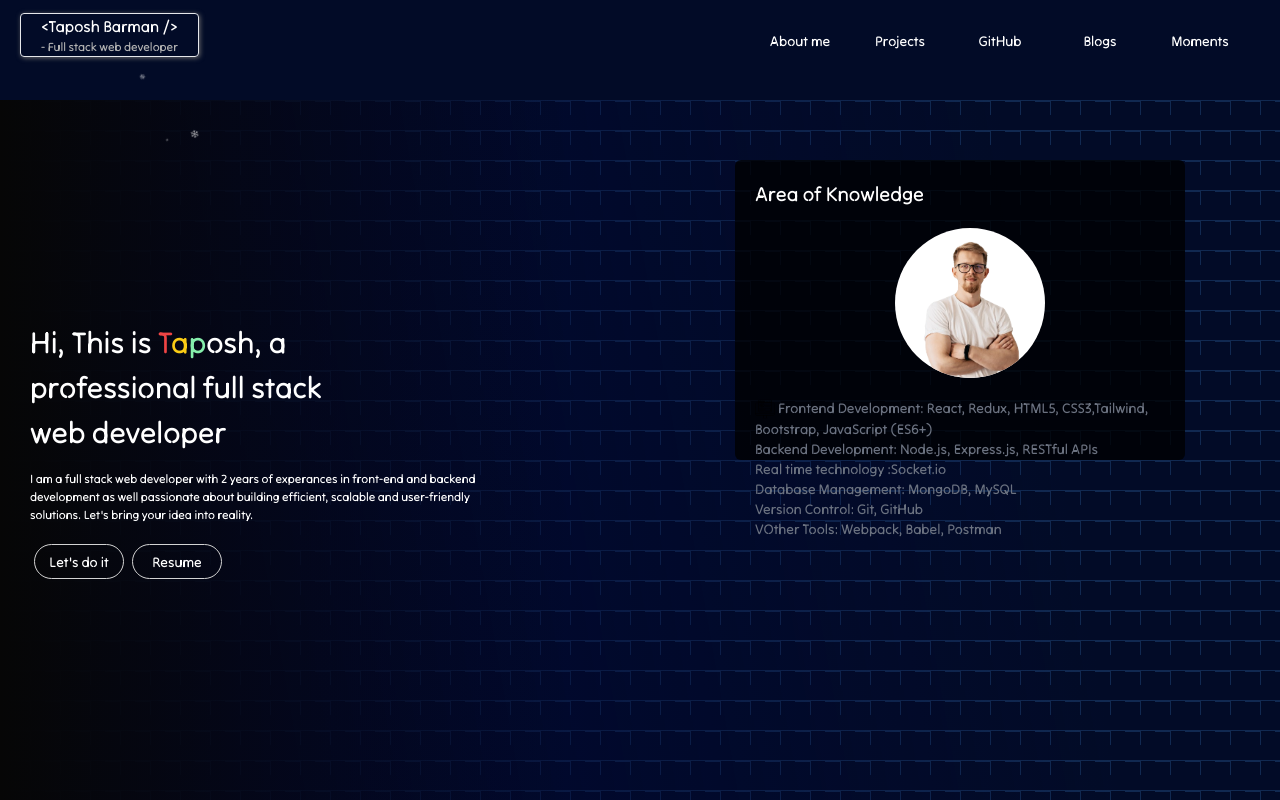
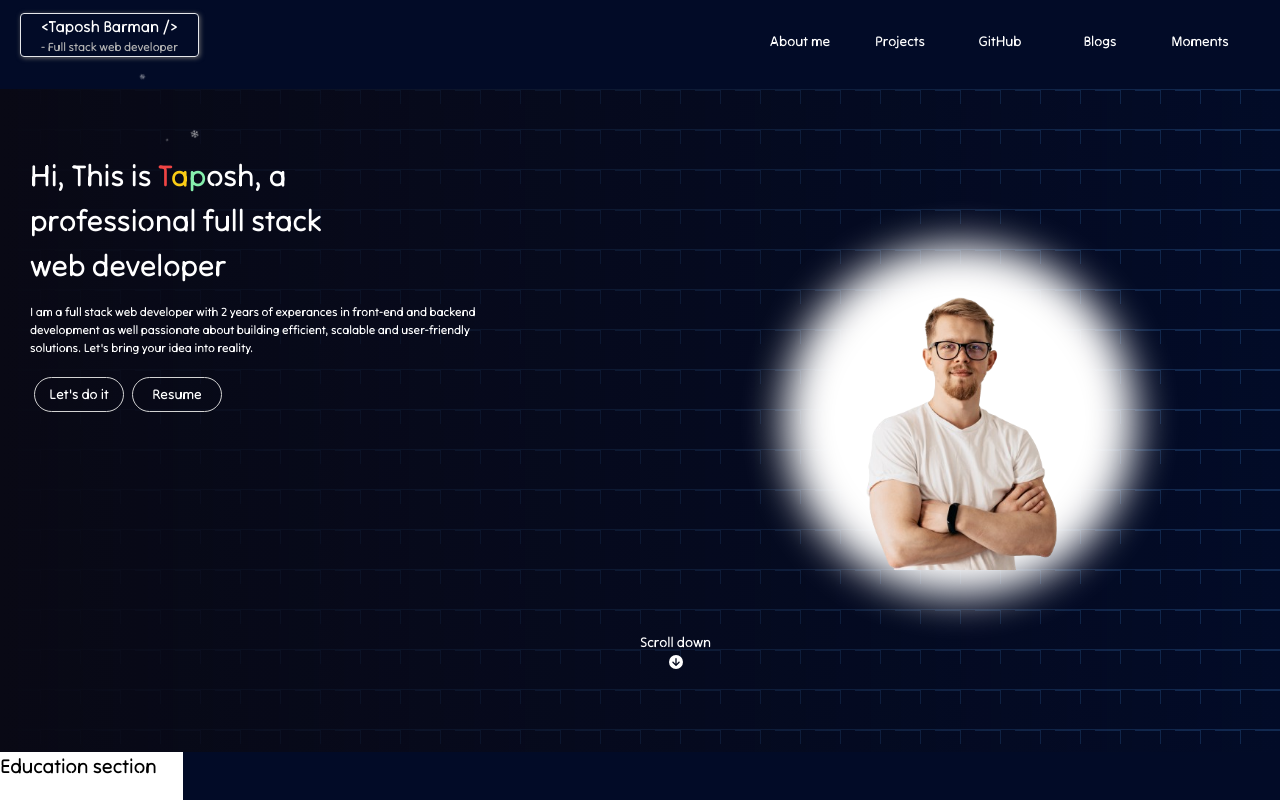
Before and after one commit to Taposh321/Portfolio, a React (Vite) app: page / in a window 1280 px wide. Built offline with nearby package versions, Linux system fonts and the light colour scheme.

Commit message:
ui changed

```diff
--- a/src/components/aboutMe/aboutMe.jsx
+++ b/src/components/aboutMe/aboutMe.jsx
@@ -7,7 +7,7 @@ import AnimatedLight from "./animatedLight"
 import '../../assets/photo/heroPhoto.png'
 // import LoadingEffect from '../effects/loadingEffect'
 import { FontAwesomeIcon } from '@fortawesome/react-fontawesome';
-import {faLocation,faUser,faGraduationCap,faPray} from '@fortawesome/free-solid-svg-icons';
+import {faLocation,faUser,faGraduationCap,faPray,faArrowCircleDown} from '@fortawesome/free-solid-svg-icons';
 import { faLadderWater } from '@fortawesome/free-solid-svg-icons/faLadderWater';
 
 
@@ -31,8 +31,7 @@ return ()=>{
 return (
 <>
 <div
- className={` overflow-hidden relative row-start-2 row-end-13 col-span-12 grid grid-cols-12
-   grid-rows-12 gap-0 grid-lines    `}>
+ className={` overflow-hidden relative row-start-2 row-end-13 col-span-12 grid grid-cols-12 grid-rows-12 gap-0 grid-lines heroContent`}>
       <motion.div
  className="slideDown"
  initial={{scaleY:1}}
@@ -49,9 +48,9 @@ transition={{duration:1 ,ease:[.22,1,.33,1]}}>
       </motion.div>
 
      <div className={`w-full flex-col
- ${screenSize[0].height<=600?'h-screen':'row-end-12'}    max-w-[570px] pl-[30px]
+ ${screenSize[0].height<=600?'h-screen':'row-end-8'}    max-w-[570px] pl-[30px]
   row-start-1 col-span-12 md:col-end-7  col-start-1 row-end-13
-  flex   items-start  justify-center heroContent ` } >
+  flex   items-start  justify-center ` } >
 
         <div className="relative  subpixel-antialiased  text-white
           max-w-[350px] min-h-[150px]" >
@@ -87,48 +86,29 @@ and user-friendly solutions. Let's bring your idea into reality.
     </div>
 
     <div className={` md:flex justify-center items-start
-     md:items-center  ${screenSize[0].height<=700?'hidden':'row-start-7'} ' }
+     md:items-center  ${screenSize[0].height<=700?'hidden':'row-start-6'} ' }
     row-end-13 col-start-1 col-end-13
       md:col-start-7 md:col-end-13 md:row-start-1
-       md:row-end-13 `}>
+       md:row-end-13  `}>
 
 <div className="w-full h-full relative flex   " >
-<div className="z-[299] w-full overflow-hidden flex justify-center mt-5 md:mt-[60px]">
-<div className='flex flex-col   customBg w-[450px] h-[300px]
- rounded-md pl-5 pt-5'>
-  <h1 className='text-white text-xl mr-auto'>Area of Knowledge</h1>
-<div className='mr-auto mt-5  flex w-full justify-center flex-wrap'>
-<div className="dp bg-white w-[150px] h-[150px] overflow-hidden
- rounded-full flex justify-center items-center">
+<div className="z-[29] relative w-full overflow-hidden flex justify-center items-center  ">
+<div className='absolute bg-white light w-[300px] h-[300px] md:w-[350px] md:h-[350px] '></div>
+
+<div className="dp z-10 w-[250px] h-[250px] md:w-[300px] md:h-[300px] overflow-hidden flex justify-center items-center">
      <img src="./src/assets/photo/heroPhoto.png" className='w-full h-full object-cover' alt="" srcset="" />
   </div>
 </div>
-  <div className='flex w-full h-full text-gray-500 text-sm pt-5 '>
-    <ul>
-      <li> <img src="./src/assets/icons/frontEnd.png" className='w-[20px] h-[20px] inline object-cover' alt="" srcset="" /> Frontend Development: React, Redux, HTML5, CSS3,Tailwind, Bootstrap, JavaScript (ES6+)</li>
-      <li>Backend Development: Node.js, Express.js, RESTful APIs
-      </li>
-      <li>Real time technology :Socket.io
-      </li>
-      <li>Database Management: MongoDB, MySQL
-      <br />
-      </li>
-      <li>Version Control: Git, GitHub
-      </li>
-      <li>VOther Tools: Webpack, Babel, Postman
-      <br />
-      </li>
-
-    </ul>
     </div>
+    </div>
+    <div className='text-white text-sm absolute bottom-[80px] left-[50%] text-center'>
+      Scroll down <br /> <span> <FontAwesomeIcon icon={faArrowCircleDown} /></span>
     </div>
 
 
-
 </div>
-    </div>
-    </div>
-
+<div className='text-xl bg-white w-full h-full'>
+Education section
 
 </div>
 </>
--- a/src/tailwind/output/index.css
+++ b/src/tailwind/output/index.css
@@ -182,7 +182,7 @@ align-items: center;
     background: rgba(2,11,39,1);
     background: -moz-radial-gradient(circle at center, rgba(12,45,102,1) 0%, rgba(2,11,39,1) 50%);
     background: -webkit-radial-gradient(circle at center, rgba(12,45,102,1) 0%, rgba(2,11,39,1) 50%);
-    background: radial-gradient(circle at center, rgba(12,45,102,1) 0%,  rgba(2,11,39,1) 40%);
+    background: radial-gradient(circle at center, rgba(208, 210, 213, 0.748) 10%,  rgba(139, 47, 47, 0) 40%);
     filter: progid:DXImageTransform.Microsoft.gradient(startColorstr="#0c2d66",endColorstr="#020b27",GradientType=1);
    }
    .linearBlack2{
@@ -290,20 +290,20 @@ margin-top:0px;
     z-index: 999;
   }
   .light{
-    height:300px;
-    width:300px;
-    transform-origin: top;
     filter: blur(20px);
-    background-color: #f7f9f960;
+    background-color: #f7f9f929;
     animation-duration: 10s;
     animation-timing-function: ease-in;
     animation-iteration-count: infinite;
     z-index: 2;
     border-radius:50%;
+    left: 50%;
+    top: 50%;
+    transform: translate(-50%,-50%);
   }
   .heroContent{
-    background-image:  linear-gradient( to right,
-    rgb(6, 6, 6) ,
+    background:  linear-gradient( to right,
+    rgb(9, 9, 21) ,
     rgba(246, 244, 244, 0)
      );
   }
@@ -324,11 +324,10 @@ background-color: rgba(0, 0, 0, 0.767);
     }
   }
   .grid-lines {
-    --s: 30px;
+    --s: 40px;
     --t:1px;
     background:
-     linear-gradient( -100deg,rgba(70, 39, 134, 0) 20%,rgba(0, 6, 51, 0.7) 80%),
-     /* url(../../assets/photo/heroPhoto3.png) 95% bottom no-repeat, */
+    linear-gradient( to right,rgb(9, 9, 21) ,rgba(246, 244, 244, 0)),     /* url(../../assets/photo/heroPhoto3.png) 95% bottom no-repeat, */
     conic-gradient(from 92deg at var(--t) var(--t),#6d090900 25%,#112951 0)
        0 0/var(--s) var(--s);
   }
```
Also changed, not shown: src/tailwind/output/tailwind.css. Lines whose indentation alone changed are shown as unchanged.
